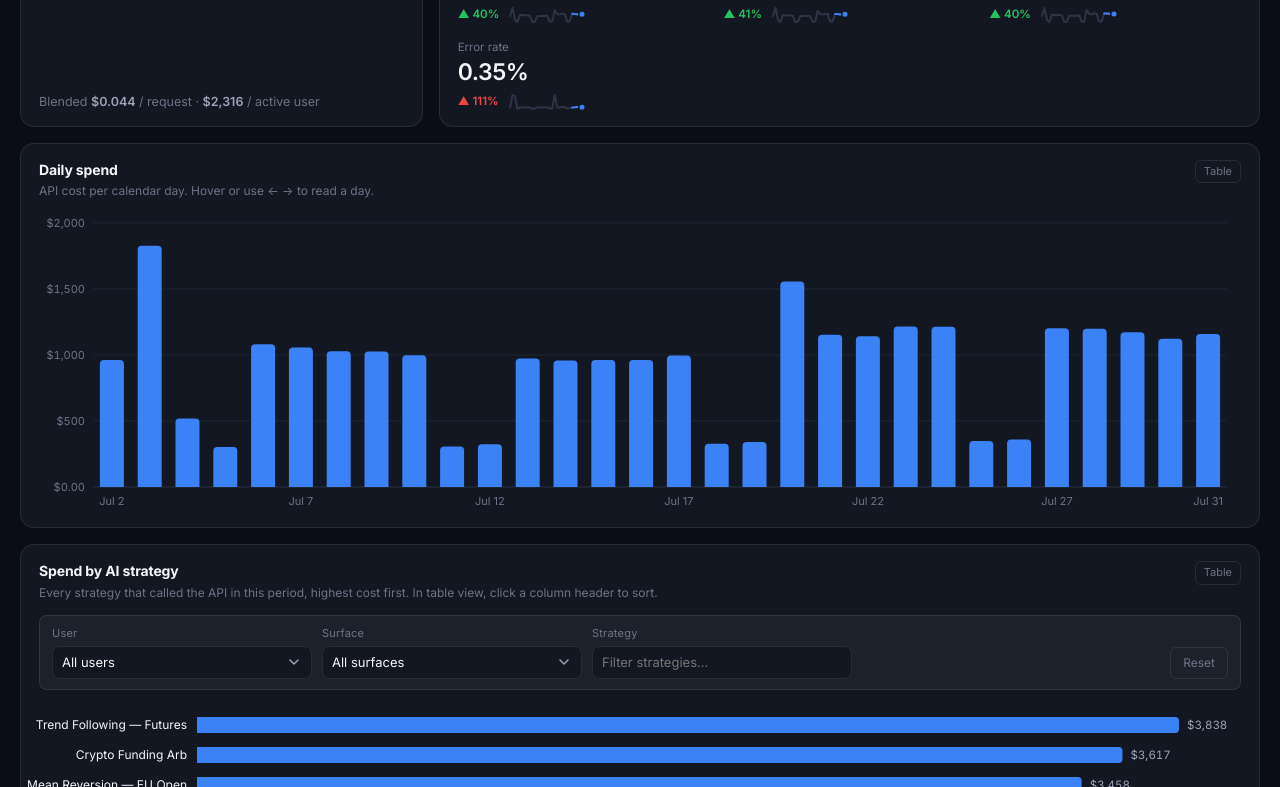
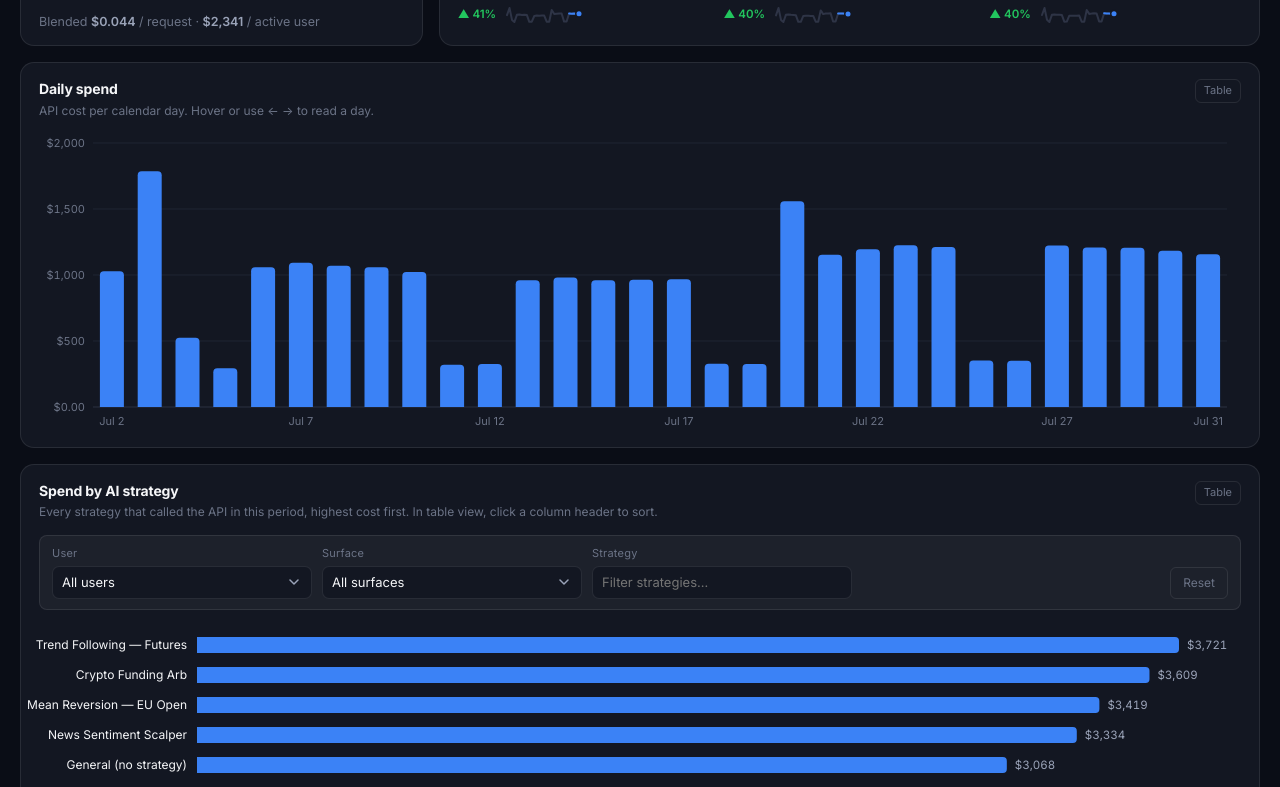
Before and after one commit to giangarone/Prime-Automation-API-Dashboard, a plain HTML site: page index.html in a window 1280 px wide. Shown: the part 302-1089 px from the top of the page. Drawn offline with Linux system fonts and the light colour scheme.

Commit message:
Update index.html

```diff
--- a/index.html
+++ b/index.html
@@ -901,9 +901,9 @@
       { id: "u07", name: "Priya Raghunathan", plan: "Pro", weight: 1.4 },
       { id: "u08", name: "Lukas Brandt", plan: "Pro", weight: 1.1 },
       { id: "u09", name: "Fatima El-Amrani", plan: "Pro", weight: 0.9 },
-      { id: "u10", name: "Tomás Oliveira", plan: "Free", weight: 0.6 },
-      { id: "u11", name: "Mira Sandoval", plan: "Free", weight: 0.45 },
-      { id: "u12", name: "Sam Okonkwo", plan: "Free", weight: 0.35 },
+      { id: "u10", name: "Tomás Oliveira", plan: "Pro", weight: 0.6 },
+      { id: "u11", name: "Mira Sandoval", plan: "Pro", weight: 0.45 },
+      { id: "u12", name: "Sam Okonkwo", plan: "Pro", weight: 0.35 },
     ];
 
     /* deterministic PRNG so the page renders identically every load */
@@ -1433,12 +1433,6 @@
         {
           label: "Output tokens", value: compact(cur.outputTokens),
           cur: cur.outputTokens, prev: prev.outputTokens, goodUp: true, spark: series((a) => a.outputTokens)
-        },
-        {
-          label: "Error rate", value: pct(cur.requests ? cur.errors / cur.requests : 0, 2),
-          cur: cur.requests ? cur.errors / cur.requests : 0,
-          prev: prev.requests ? prev.errors / prev.requests : 0,
-          goodUp: false, spark: series((a) => (a.requests ? a.errors / a.requests : 0))
         },
       ];
 
```
